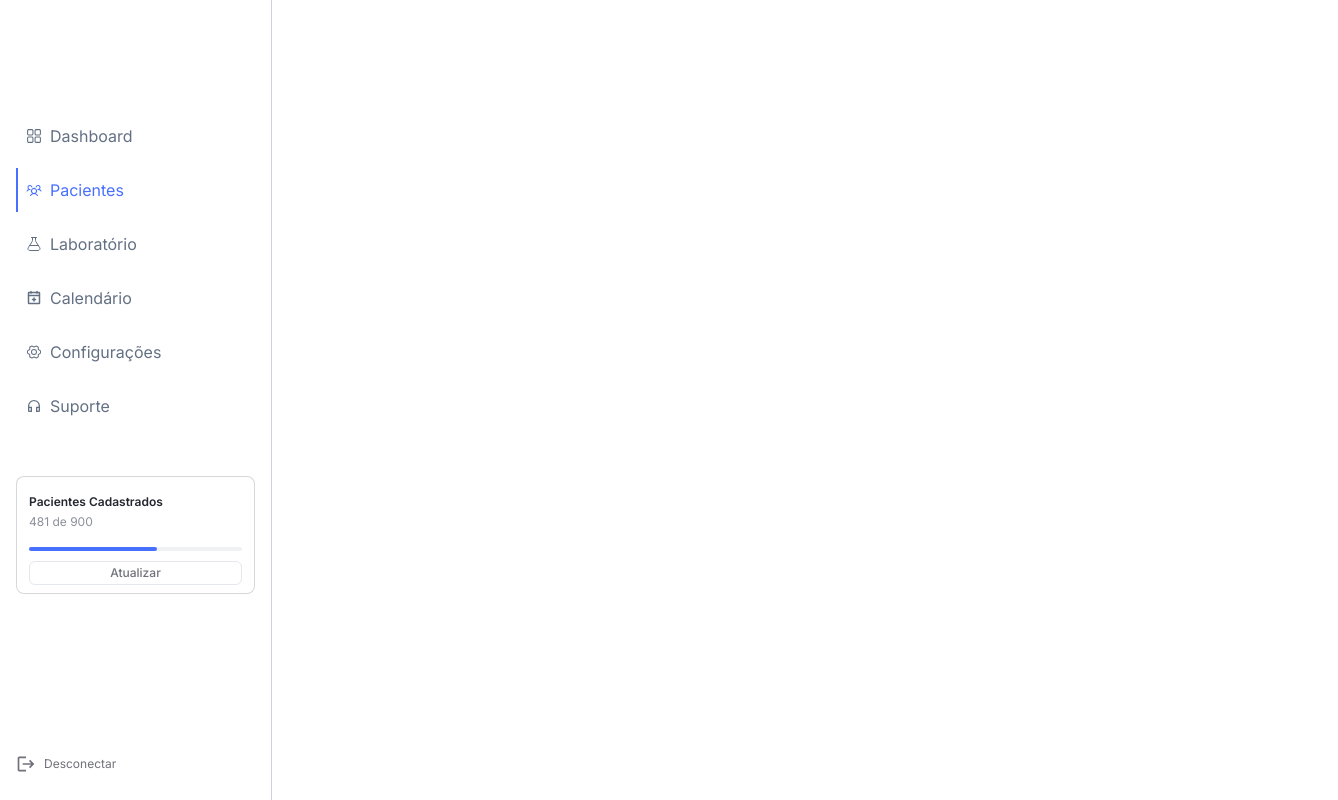
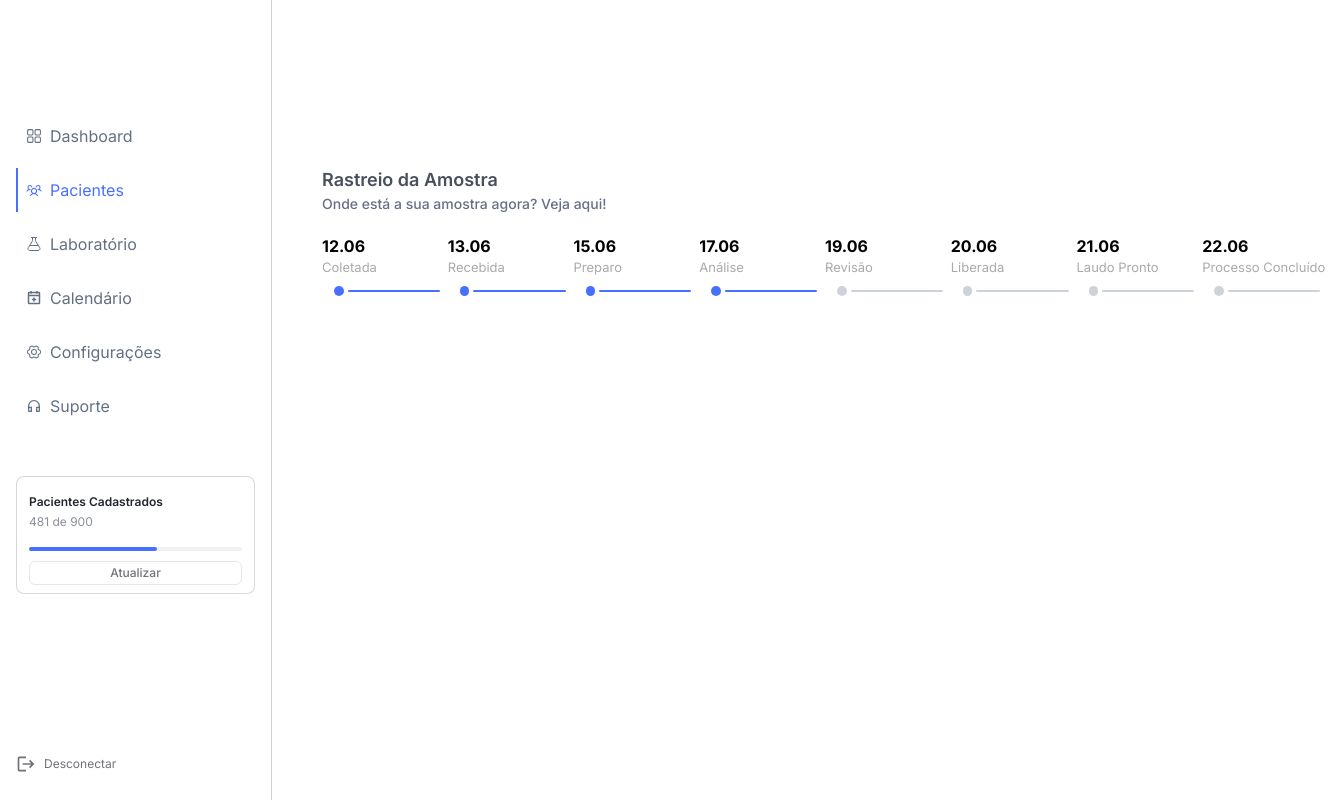
Before and after one commit to six-org/sistema-de-gerenciamento-laboratorial_front-end, a Next.js app: page /pacientes/detalhe_paciente in a window 1280 px wide. Shown: the whole page, 1338 px wide, since content can reach past the window. Built offline with nearby package versions, Linux system fonts and the light colour scheme; no server answers.

Commit message:
Feat: rastreio da amostra

```diff
--- a/src/app/pacientes/detalhe_paciente/page.tsx
+++ b/src/app/pacientes/detalhe_paciente/page.tsx
@@ -1,17 +1,48 @@
-"use client"
+"use client";
 
 import NavegacaoUser from "../../../../components/navegacaoUser";
 
 const detalhe_paciente = () => {
+  const steps = [
+    { date: '12.06', label: 'Coletada', completed: true },
+    { date: '13.06', label: 'Recebida', completed: true },
+    { date: '15.06', label: 'Preparo', completed: true },
+    { date: '17.06', label: 'Análise', completed: true },
+    { date: '19.06', label: 'Revisão', completed: false },
+    { date: '20.06', label: 'Liberada', completed: false },
+    { date: '21.06', label: 'Laudo Pronto', completed: false },
+    { date: '22.06', label: 'Processo Concluído', completed: false },
+  ];
 
-    return (
-        <>
-            <div className="grid grid-cols-[17rem_1fr_23.75rem]">
-                {/** Navegação do usuário */}
-                <NavegacaoUser/>
+  return (
+    <>
+      <div className="grid grid-cols-[17rem_1fr_23.75rem]">
+        <NavegacaoUser />
+        <div className="flex flex-col ml-[50px] mt-[166px]">
+          <p className="text-[18px] font-semibold text-[#48505E]">Rastreio da Amostra</p>
+          <p className="text-[14px] font-medium text-[#667085]">Onde está a sua amostra agora? Veja aqui!</p>
+
+          <div className="w-[1016px] h-[65px] mt-5 flex">
+            <div className="absolute top-1/2 left-0 right-0 h-[2px] bg-gray-300"></div>
+
+            <div className="flex w-full">
+              {steps.map((step, index) => (
+                <div key={index} className="flex flex-col w-[calc((100%-10px)/8)] h-[65px]">
+                  <p className="text-[16px] font-bold">{step.date}</p>
+                  <p className="text-[13px] text-[#AAAAAA]">{step.label}</p>
+                  <div className="flex items-center gap-1 p-2 ml-1">
+                    <div className={`w-[10px] h-[10px] rounded-full ${step.completed ? 'bg-[#4870FF]' : 'bg-[#CED2DA]'}`}></div>
+                    <div className={`w-[95px] h-[2px] rounded-[50px] ${step.completed ? 'bg-[#4870FF]' : 'bg-[#CED2DA]'}`}></div>
+
+                  </div>
+                </div>
+              ))}
             </div>
-        </>
-    )
-}
+          </div>
+        </div>
+      </div>
+    </>
+  );
+};
 
 export default detalhe_paciente;
```
Also changed, not shown: 1 other file (tests, documents, lock files or other folders).
